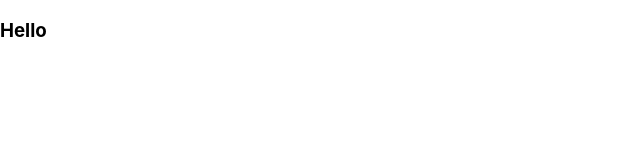
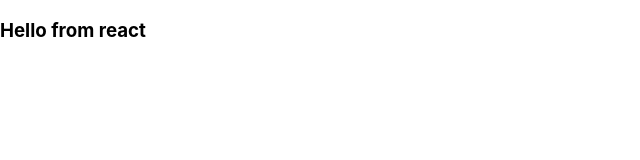
Before and after one commit to rouhollahasadi/asadi-crypto, a React (Create React App) app: page / in a window 1280 px wide. Shown: the top 160 px of the page, without its empty margins (0-640 px from the left). Built offline with nearby package versions, Linux system fonts and the light colour scheme.

Commit message:
App.jsx changed

```diff
--- a/src/App.jsx
+++ b/src/App.jsx
@@ -4,7 +4,7 @@
 function App() {
   return (
     <div className="App">
-      <h3>Hello</h3>
+      <h3>Hello from react</h3>
     </div>
   );
 }
```
